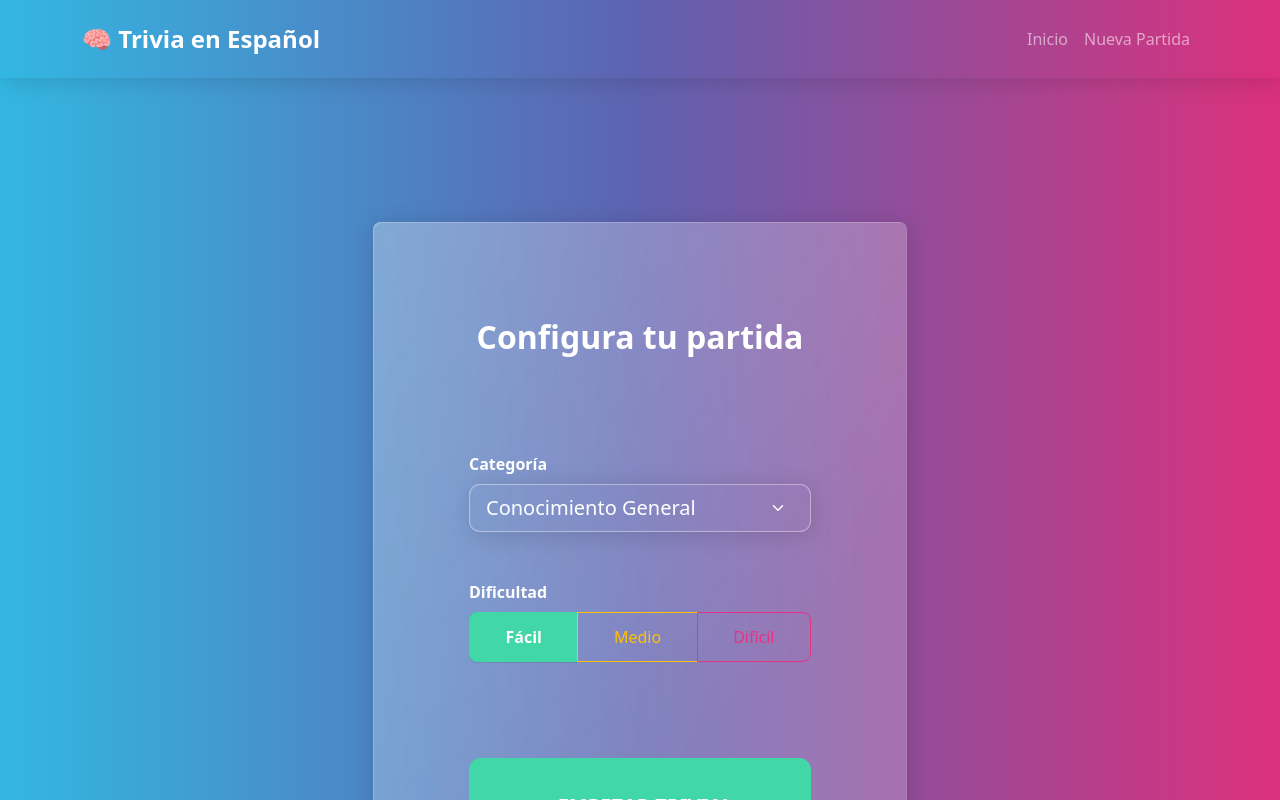
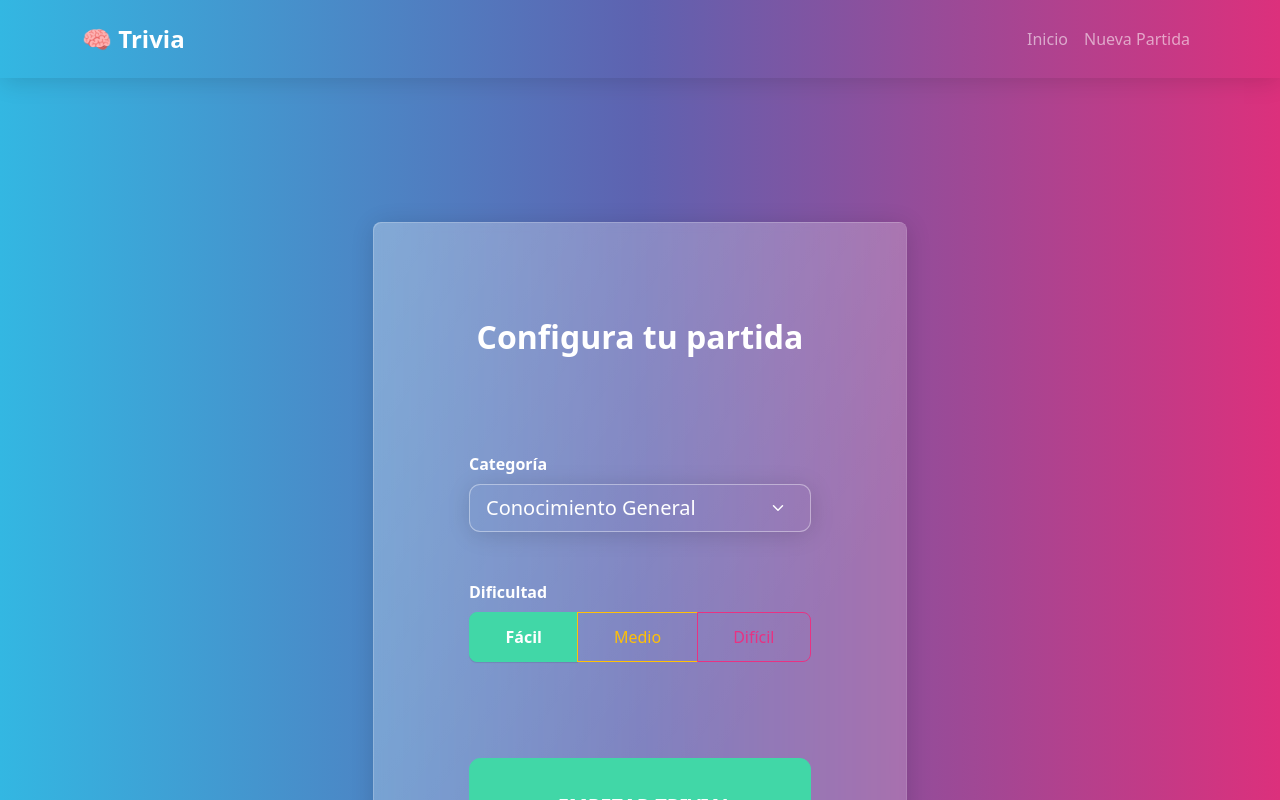
Before and after one commit to Xander788/Proyecto--TRIVIA, a React (Vite) app: page /selection in a window 1280 px wide. Shown: the top 800 px of the page. Built offline with nearby package versions, Linux system fonts and the light colour scheme.

Commit message:
modifique el componente Navbar
para que se vea mejor

```diff
--- a/src/Components/Navbar.jsx
+++ b/src/Components/Navbar.jsx
@@ -11,7 +11,7 @@ const Navbar = () => {
           href="#"
           onClick={(e) => { e.preventDefault(); navigate('/') }}
         >
-          🧠 Trivia en Español
+          🧠 Trivia
         </a>
 
         <button
```
